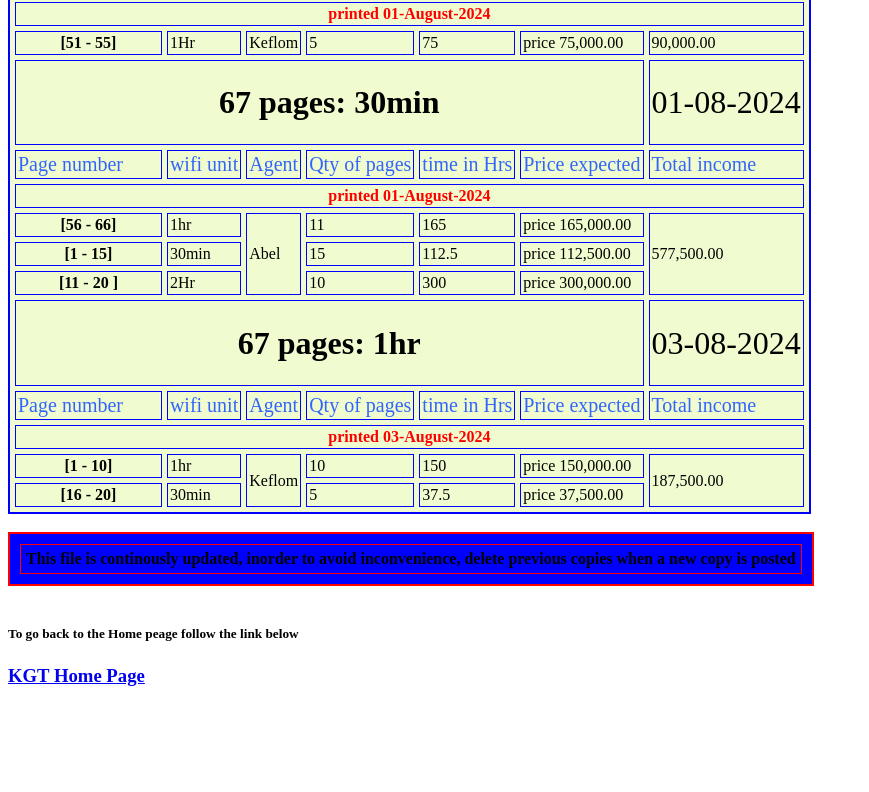
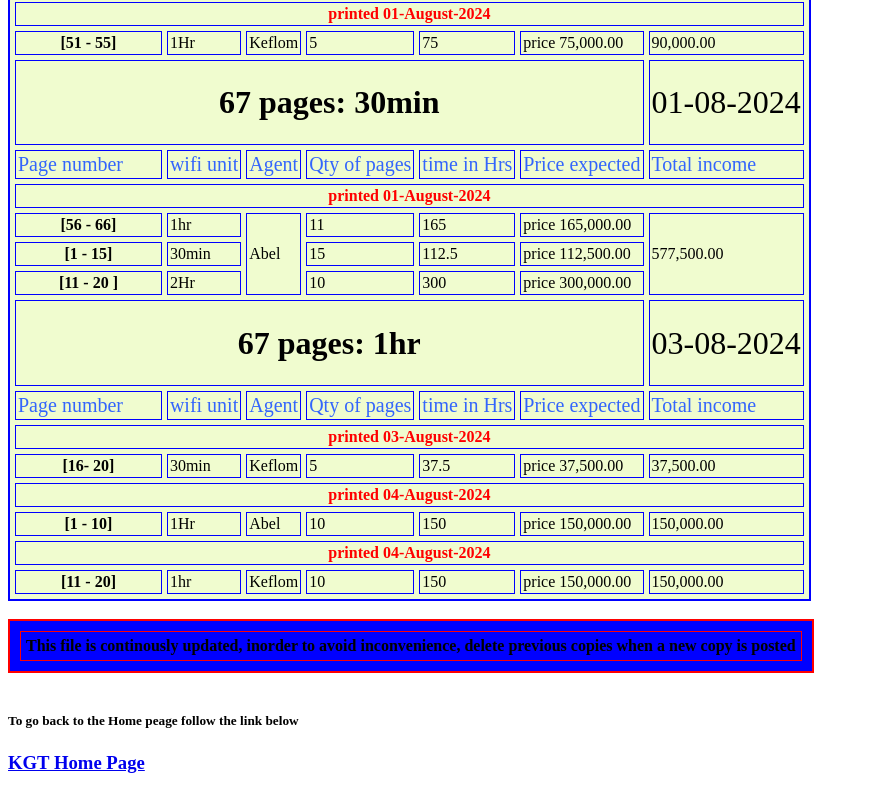
Before and after one commit to sayyadalnejum/juma, a plain HTML site: page wifi.html in a window 1280 px wide. Shown: the part 8608-9400 px from the top of the page, without its empty margins (0-869 px from the left). Before the commit the page ends 9313 px from the top, so only its background shows below. Drawn offline with Linux system fonts and the light colour scheme.

Commit message:
Update wifi.html

```diff
--- a/wifi.html
+++ b/wifi.html
@@ -383,8 +383,11 @@
 <tr style="color:#3365fc;font-size:20px;"><td>Page number</td><td>wifi unit</td><td>Agent</td><td>Qty of pages</td><td>time in Hrs</td><td>Price expected</td><td>Total income</td></tr>
 
 <tr><th colspan=7 style="color:red;">printed 03-August-2024</th>
-<tr><th>[1 - 10]</th><td> 1hr</td><td rowspan=2> Keflom</td><td>10</td><td>150</td><td>price 150,000.00</td><td rowspan=2>187,500.00</td></tr>
-<tr><th>[16 - 20]</th><td> 30min</td><td>5</td><td>37.5</td><td>price 37,500.00</td></tr>
+<tr><th>[16- 20]</th><td>30min</td><td> Keflom</td><td>5</td><td>37.5</td><td>price 37,500.00</td><td>37,500.00</td></tr>
+<tr><th colspan=7 style="color:red;">printed 04-August-2024</th>
+<tr><th>[1 - 10]</th><td>1Hr</td><td> Abel</td><td>10</td><td>150</td><td>price 150,000.00</td><td>150,000.00</td></tr>
+<tr><th colspan=7 style="color:red;">printed 04-August-2024</th>
+<tr><th>[11 - 20]</th><td> 1hr</td><td rowspan=2> Keflom</td><td>10</td><td>150</td><td>price 150,000.00</td><td rowspan=2>150,000.00</td></tr>
 
 </table>
 <br>
```
